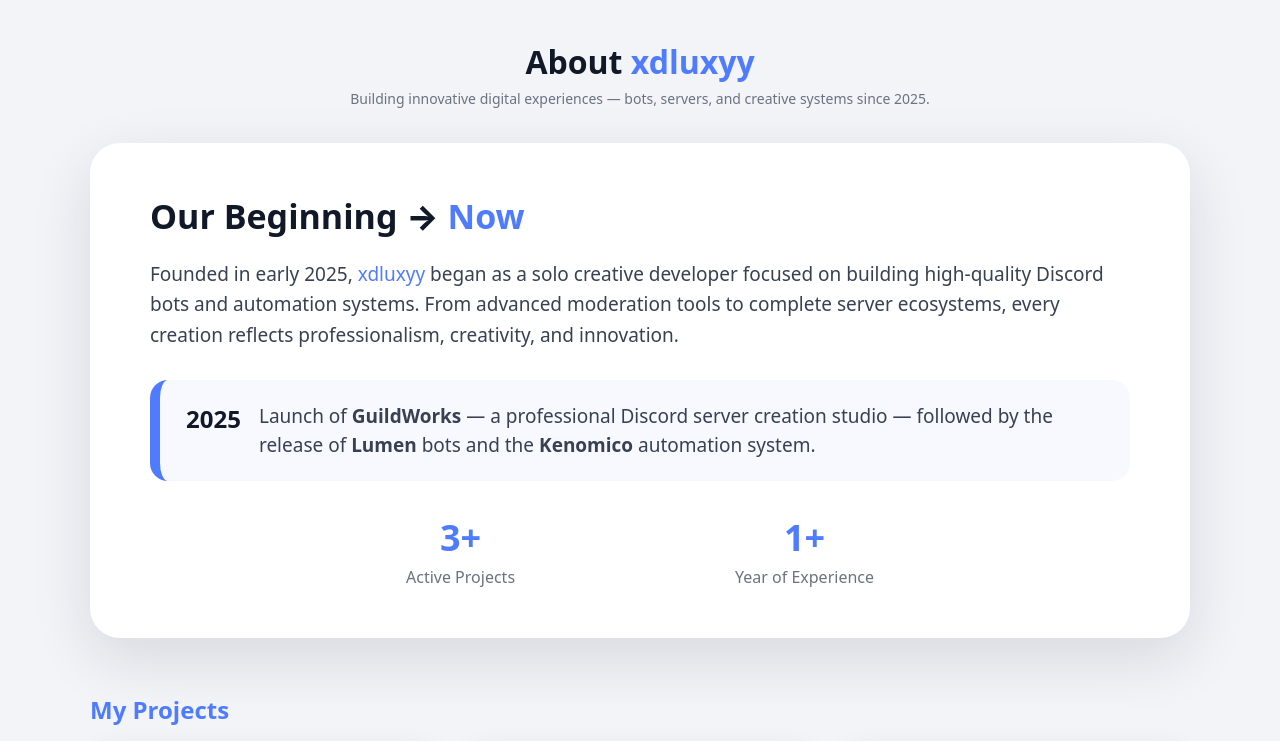
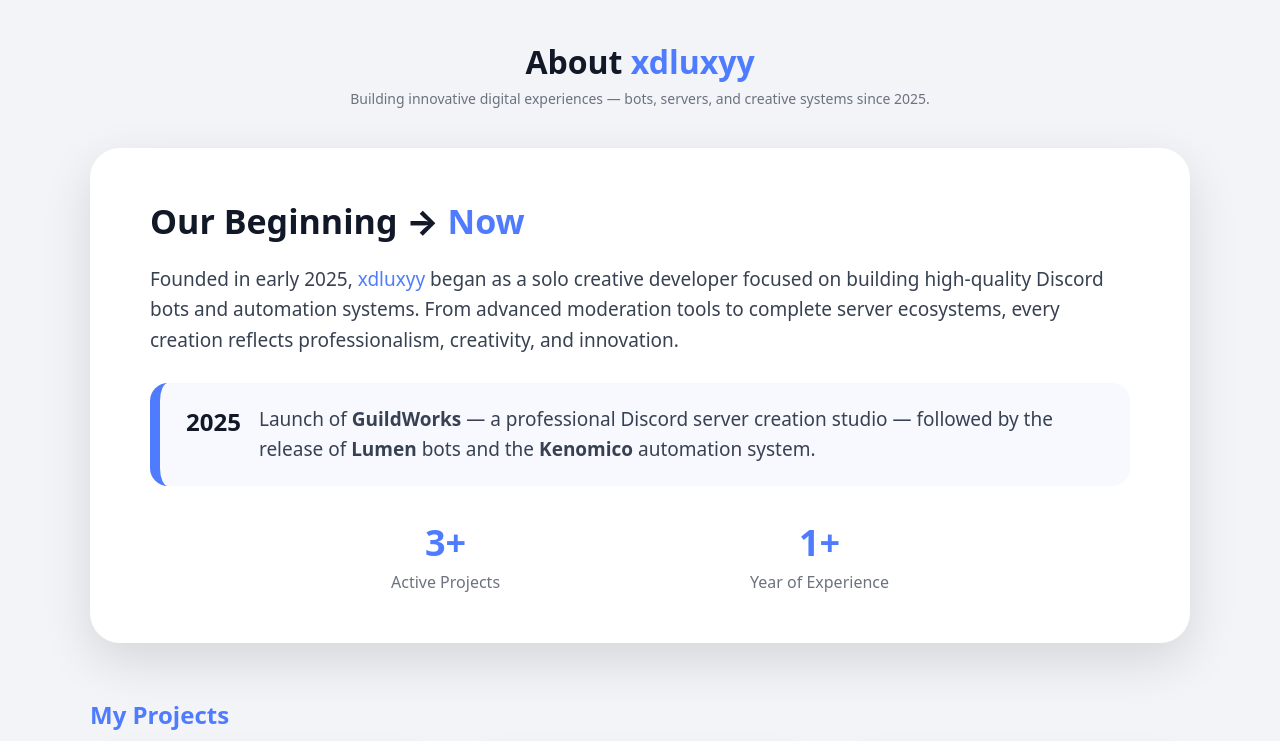
Before and after one commit to xdluxyy/xdluxyy.github.io, a plain HTML site: page index.html in a window 1280 px wide. Shown: the top 741 px of the page. Drawn offline with Linux system fonts and the light colour scheme.

Commit message:
Update style.css

```diff
--- a/style.css
+++ b/style.css
@@ -50,19 +50,19 @@ header h1 {
 
 /* ===== ABOUT SECTION ===== */
 #about {
-  margin-top: 35px;
   width: 100%;
   display: flex;
   justify-content: center;
+  margin-top: 40px;
 }
 
 .about-box {
   background: #ffffff;
-  padding: 50px 60px;
   width: 1100px;
   max-width: 92vw;
+  padding: 50px 60px;
   border-radius: 30px;
-  box-shadow: 0 20px 60px rgba(15, 23, 42, 0.12);
+  box-shadow: 0 18px 50px rgba(0, 0, 0, 0.12);
 }
 
 .about-box h2 {
@@ -75,10 +75,10 @@ header h1 {
   font-size: 19px;
   line-height: 1.6;
   color: #374151;
-  margin-bottom: 30px;
+  margin-bottom: 28px;
 }
 
-/* timeline block */
+/* timeline card inside about */
 .timeline-box {
   display: flex;
   align-items: flex-start;
@@ -92,22 +92,22 @@ header h1 {
 .timeline-year {
   font-size: 24px;
   font-weight: 800;
+  margin-right: 18px;
   color: #111827;
-  margin-right: 18px;
 }
 
 .timeline-text {
   font-size: 19px;
   color: #374151;
-  line-height: 1.5;
+  line-height: 1.55;
 }
 
-/* stats row */
+/* stats */
 .stats {
   display: flex;
   justify-content: center;
-  gap: 220px;
-  margin-top: 10px;
+  gap: 250px;
+  margin-top: 15px;
 }
 
 .stat-number {
@@ -118,10 +118,10 @@ header h1 {
 }
 
 .stat-label {
+  margin-top: 4px;
   font-size: 16px;
   color: #6b7280;
   text-align: center;
-  margin-top: 4px;
 }
 
 /* ===== PROJECTS ===== */
```
